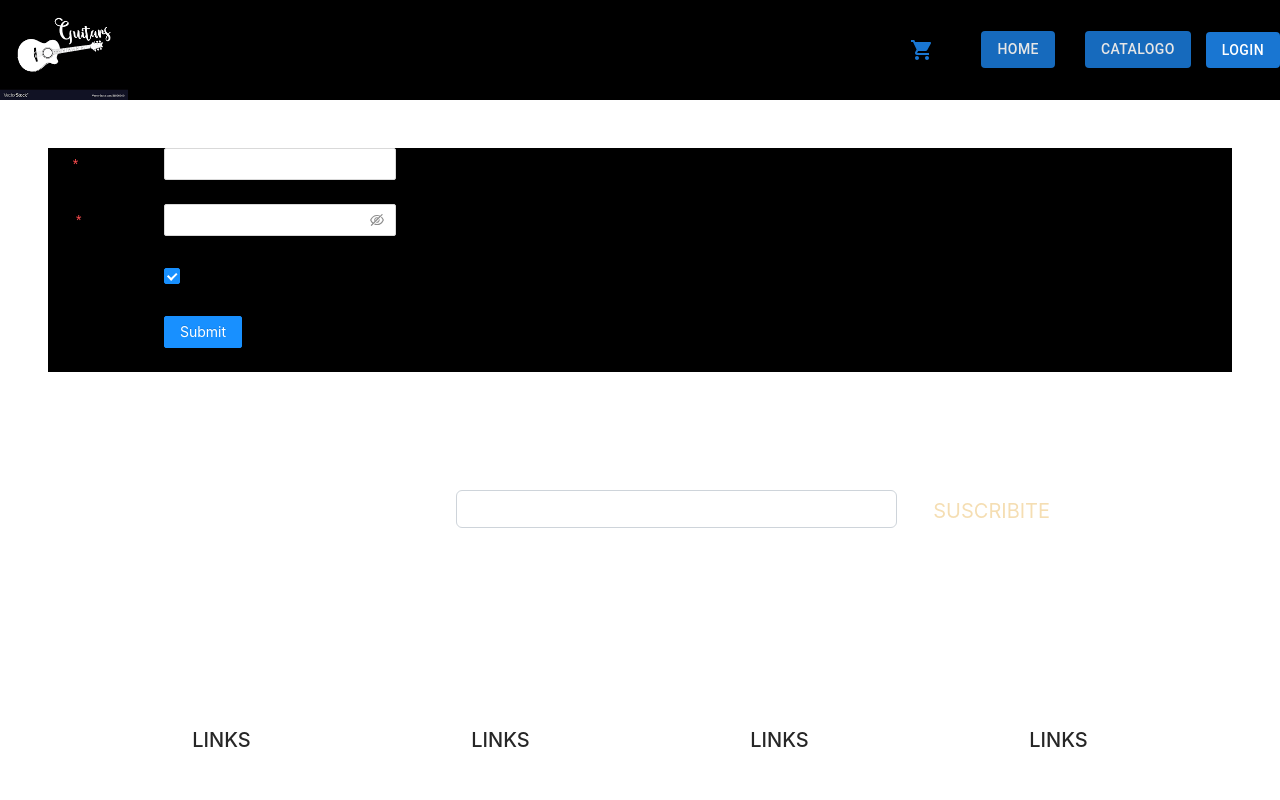
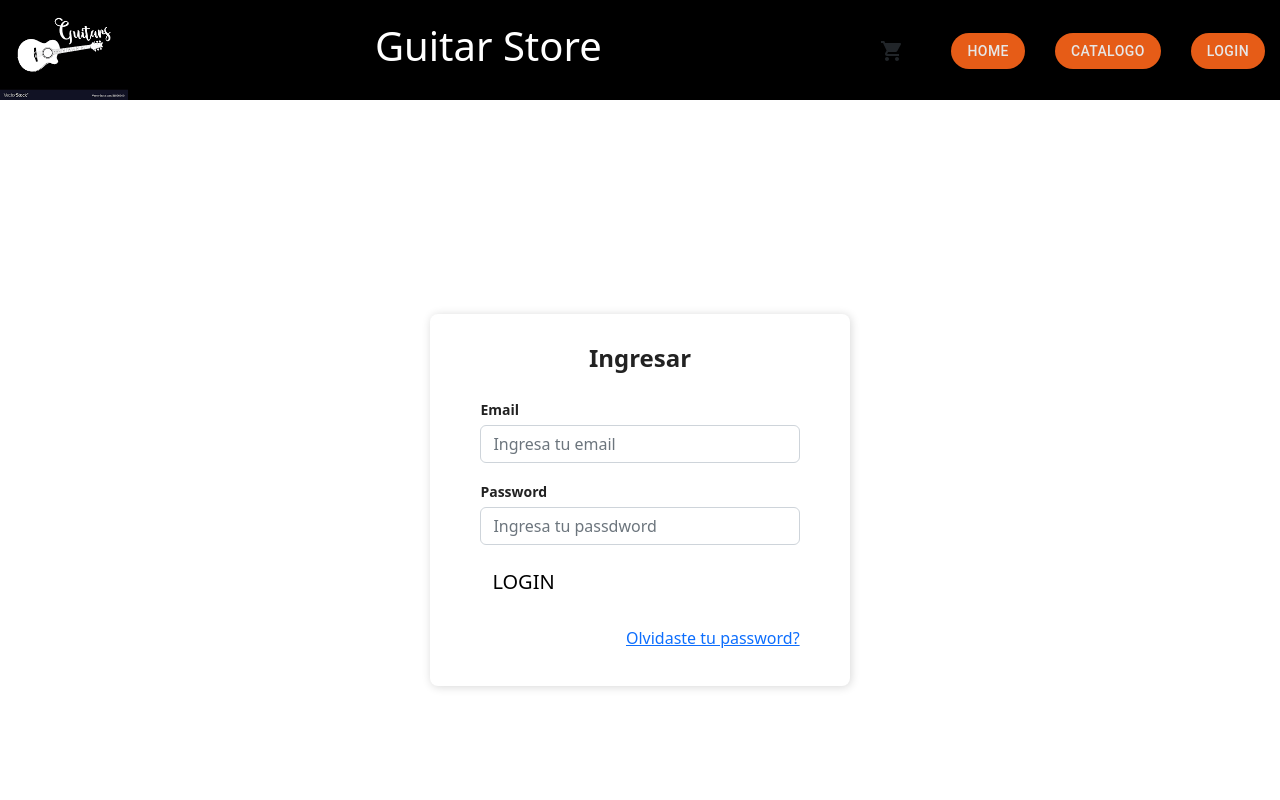
Before and after one commit to FeDev13/FSJS---Challenge---React-y-TS--Proyecto-Integrador-, a React (Create React App) app: page /login in a window 1280 px wide. Shown: the top 800 px of the page. Built offline with nearby package versions, Linux system fonts and the light colour scheme; the HTML template or start-up script is replaced by a standard one.

Commit message:
cambia estilos

```diff
--- a/package.json
+++ b/package.json
@@ -45,5 +45,10 @@
       "last 1 firefox version",
       "last 1 safari version"
     ]
+  },
+  "devDependencies": {
+    "autoprefixer": "^10.4.13",
+    "postcss": "^8.4.19",
+    "tailwindcss": "^3.2.4"
   }
 }
--- /dev/null
+++ b/postcss.config.js
@@ -0,0 +1,6 @@
+module.exports = {
+  plugins: {
+    tailwindcss: {},
+    autoprefixer: {},
+  },
+}
--- a/public/index.html
+++ b/public/index.html
@@ -9,9 +9,10 @@
       name="description"
       content="Web site created using create-react-app"
     />
+    <script src="https://cdn.tailwindcss.com"></script>
     <link rel="apple-touch-icon" href="%PUBLIC_URL%/logo192.png" />
     <link
-      href="https://fonts.googleapis.com/css2?family=Fredoka+One&family=Titan+One&display=swap"
+      href="https://fonts.googleapis.com/css2?family=Ubuntu&display=swap"
       rel="stylesheet"
     />
 
--- a/src/App.js
+++ b/src/App.js
@@ -1,7 +1,6 @@
 import "./App.css";
 import {
   BrowserRouter as Router,
-  Switch,
   Route,
   BrowserRouter,
 } from "react-router-dom";
@@ -16,14 +15,12 @@ function App() {
   return (
     <div>
       <BrowserRouter>
+        <Nav></Nav>
         <Router>
-          <Nav></Nav>
-          <Switch>
-            <Route path="/" exact component={Home} />
-            <Route path="/productos" exact component={Search} />
-            <Route path="/faq" exact component={Faq} />
-            <Route path="/login" exact component={Login} />
-          </Switch>
+          <Route path="/" exact component={Home} />
+          <Route path="/productos" exact component={Search} />
+          <Route path="/login" exact component={Login} />
+          <Route path="/faq" exact component={Faq} />
         </Router>
       </BrowserRouter>
       <Footer />
--- a/src/Components/Footer.jsx
+++ b/src/Components/Footer.jsx
@@ -11,7 +11,7 @@ import {
 
 export default function Footer() {
   return (
-    <MDBFooter className="text-center" color="white" backgroundcolor="dark">
+    <MDBFooter className="text-center footer" color="white">
       <MDBContainer className="p-4">
         <section className="mb-4">
           <MDBBtn
@@ -135,9 +135,7 @@ export default function Footer() {
 
       <div className="text-center p-3" style={{ backgroundColor: "black" }}>
         © 2020 Copyright:
-        <a className="text-white" href="https://mdbootstrap.com/">
-          MDBootstrap.com
-        </a>
+        <a className="text-white" href="https://mdbootstrap.com/"></a>
       </div>
     </MDBFooter>
   );
--- a/src/Components/Login.jsx
+++ b/src/Components/Login.jsx
@@ -1,79 +1,38 @@
-import { Button, Checkbox, Form, Input } from "antd";
 import React from "react";
-import "antd/dist/antd.css";
+import { Button } from "react-bootstrap";
 
 const Login = () => {
-  const onFinish = (values) => {
-    console.log("Success:", values);
-  };
-  const onFinishFailed = (errorInfo) => {
-    console.log("Failed:", errorInfo);
-  };
   return (
-    <div className="login">
-      <Form
-        name="basic"
-        labelCol={{
-          span: 8,
-        }}
-        wrapperCol={{
-          span: 16,
-        }}
-        initialValues={{
-          remember: true,
-        }}
-        onFinish={onFinish}
-        onFinishFailed={onFinishFailed}
-        autoComplete="off"
-      >
-        <Form.Item
-          label="Username"
-          name="username"
-          rules={[
-            {
-              required: true,
-              message: "Please input your username!",
-            },
-          ]}
-        >
-          <Input />
-        </Form.Item>
-
-        <Form.Item
-          label="Password"
-          name="password"
-          rules={[
-            {
-              required: true,
-              message: "Please input your password!",
-            },
-          ]}
-        >
-          <Input.Password />
-        </Form.Item>
-
-        <Form.Item
-          name="remember"
-          valuePropName="checked"
-          wrapperCol={{
-            offset: 8,
-            span: 16,
-          }}
-        >
-          <Checkbox>Remember me</Checkbox>
-        </Form.Item>
-
-        <Form.Item
-          wrapperCol={{
-            offset: 8,
-            span: 16,
-          }}
-        >
-          <Button type="primary" htmlType="submit">
-            Submit
-          </Button>
-        </Form.Item>
-      </Form>
+    <div className="Auth-form-container">
+      <form className="Auth-form">
+        <div className="Auth-form-content">
+          <h3 className="Auth-form-title">Ingresar</h3>
+          <div className="form-group mt-3">
+            <label>Email </label>
+            <input
+              type="email"
+              className="form-control mt-1"
+              placeholder="Ingresa tu email"
+            />
+          </div>
+          <div className="form-group mt-3">
+            <label>Password</label>
+            <input
+              type="password"
+              className="form-control mt-1"
+              placeholder="Ingresa tu passdword"
+            />
+          </div>
+          <div className="d-grid gap-2 mt-3">
+            <Button variant="dark" className="dark">
+              Login
+            </Button>
+          </div>
+          <p className="forgot-password text-right mt-2">
+            <a href="/">Olvidaste tu password?</a>
+          </p>
+        </div>
+      </form>
     </div>
   );
 };
--- a/src/Components/Nav.jsx
+++ b/src/Components/Nav.jsx
@@ -3,6 +3,7 @@ import "./Nav.css";
 import { Button } from "@mui/material";
 import { Link } from "react-router-dom";
 import ShoppingCartIcon from "@mui/icons-material/ShoppingCart";
+import { grey } from "@mui/material/colors";
 
 const Navbar = () => {
   const [isOpen, setIsOpen] = useState(false);
@@ -18,22 +19,45 @@ const Navbar = () => {
       </span>
       <div className={`nav-items ${isOpen && "open"}`}>
         <div className="cart">
-          <ShoppingCartIcon color="primary" />
+          <ShoppingCartIcon color="white" />
         </div>
         <Link to="/">
-          <Button className="btn" variant="contained">
+          <Button
+            className="btn"
+            variant="contained"
+            sx={{
+              borderRadius: 30,
+              backgroundColor: "#ff661a",
+            }}
+          >
             Home
           </Button>
         </Link>
 
         <Link to="/productos">
-          <Button className="btn" variant="contained">
+          <Button
+            className="btn"
+            variant="contained"
+            sx={{
+              borderRadius: 30,
+              backgroundColor: "#ff661a",
+            }}
+          >
             Catalogo
           </Button>
         </Link>
-        <Button className="btn" variant="contained">
-          Login
-        </Button>
+        <Link to="/login">
+          <Button
+            className="btn"
+            variant="contained"
+            sx={{
+              borderRadius: 30,
+              backgroundColor: "#ff661a",
+            }}
+          >
+            Login
+          </Button>
+        </Link>
       </div>
       <div
         className={`nav-toggle ${isOpen && "open"}`}
--- a/src/Components/Slideshow.jsx
+++ b/src/Components/Slideshow.jsx
@@ -7,13 +7,16 @@ const Slideshow = () => {
       <div className="container">
         <div className="row">
           <div className="col">
-            <h4 className="title">Los mas pedidos</h4>
+            <h4 className="title" color="black">
+              Los mas pedidos
+            </h4>
           </div>
         </div>
         <div className="row">
           <div className="col">
             <div className="cards">
               {Categories.map((values) => {
+                // filtra por propiedad rating del producto y lo verifica con if
                 const { id, title, price, image, rating } = values;
                 if (rating >= 4) {
                   return (
--- a/src/index.css
+++ b/src/index.css
@@ -1,11 +1,14 @@
+
+
 body {
-  background-color: black;
+  background-color: white;
   margin: 0;
-  font-family: 'Fredoka One', cursive,sans-serif;
-  -webkit-font-smoothing: antialiased;
-  -moz-osx-font-smoothing: grayscale;
+
 }
 
+h4{
+  color: black;
+}
 .input{
   display: flex;
   margin: 2rem;
@@ -24,9 +27,10 @@ body {
 .title {
   margin-top: 4rem;
   font-size: 1.5rem;
+  color: black;
 }
 .title, .btn {
-  color: wheat;
+  color: black;
 }
 .card {
 height: auto;
@@ -41,6 +45,7 @@ height: auto;
 }
 .col{
   display: block;
+  color: black;
 }
 
 .card-body{
@@ -53,9 +58,10 @@ height: auto;
   }
 .muicard{
     margin: 2rem;
+
   }
 .muicontent{
-    background-color: rgb(50, 48, 48);
+    background-color: #ff661a;
   }
 .popUpContainer {
     position: absolute;
@@ -104,7 +110,7 @@ height: auto;
 .templateContainer > .searchInput_Container input{
   width: 50%;
   padding: 10px;
-  outline: none;
+
 }
 .templateContainer .template_Container{
 
@@ -112,7 +118,7 @@ height: auto;
   justify-content: center;
   margin: 0 auto;
   display: grid;
-  grid-template-columns: repeat(3, 1fr);
+  grid-template-columns: repeat(4, 1fr);
 }
 .templateContainer .template_Container .template{
   background-color: white;
@@ -122,9 +128,50 @@ height: auto;
 .templateContainer .template_Container .template img{
   height: 250px;
 }
-.login {
-  margin: 3rem;
-  color: white;
+
+.Auth-form-container {
   display: flex;
+  justify-content: center;
+  align-items: center;
+  width: 100vw;
+  height: 100vh;
+}
+
+.Auth-form {
+  width: 420px;
+  box-shadow: rgb(0 0 0 / 16%) 1px 1px 10px;
+  padding-top: 30px;
+  padding-bottom: 20px;
+  border-radius: 8px;
+  background-color: white;
+}
+
+.Auth-form-content {
+  padding-left: 12%;
+  padding-right: 12%;
+}
+
+.Auth-form-title {
+  text-align: center;
+  margin-bottom: 1em;
+  font-size: 24px;
+  color: rgb(34, 34, 34);
+  font-weight: 800;
+}
+
+label {
+  font-size: 14px;
+  font-weight: 600;
+  color: rgb(34, 34, 34);
+}
+.dark {
+  color: black;
+}
+
+.p-4{
+  background-color: black;
+  width: 100%;
+}
+.footer{
   background-color: black;
 }
--- /dev/null
+++ b/tailwind.config.js
@@ -0,0 +1,8 @@
+/** @type {import('tailwindcss').Config} */
+module.exports = {
+  content: ["./src/**/*.{js,jsx,ts,tsx}"],
+  theme: {
+    extend: {},
+  },
+  plugins: [],
+};
```
Also changed, not shown: src/Components/Search.jsx (+25 -13 lines), 1 other file (tests, documents, lock files or other folders).
